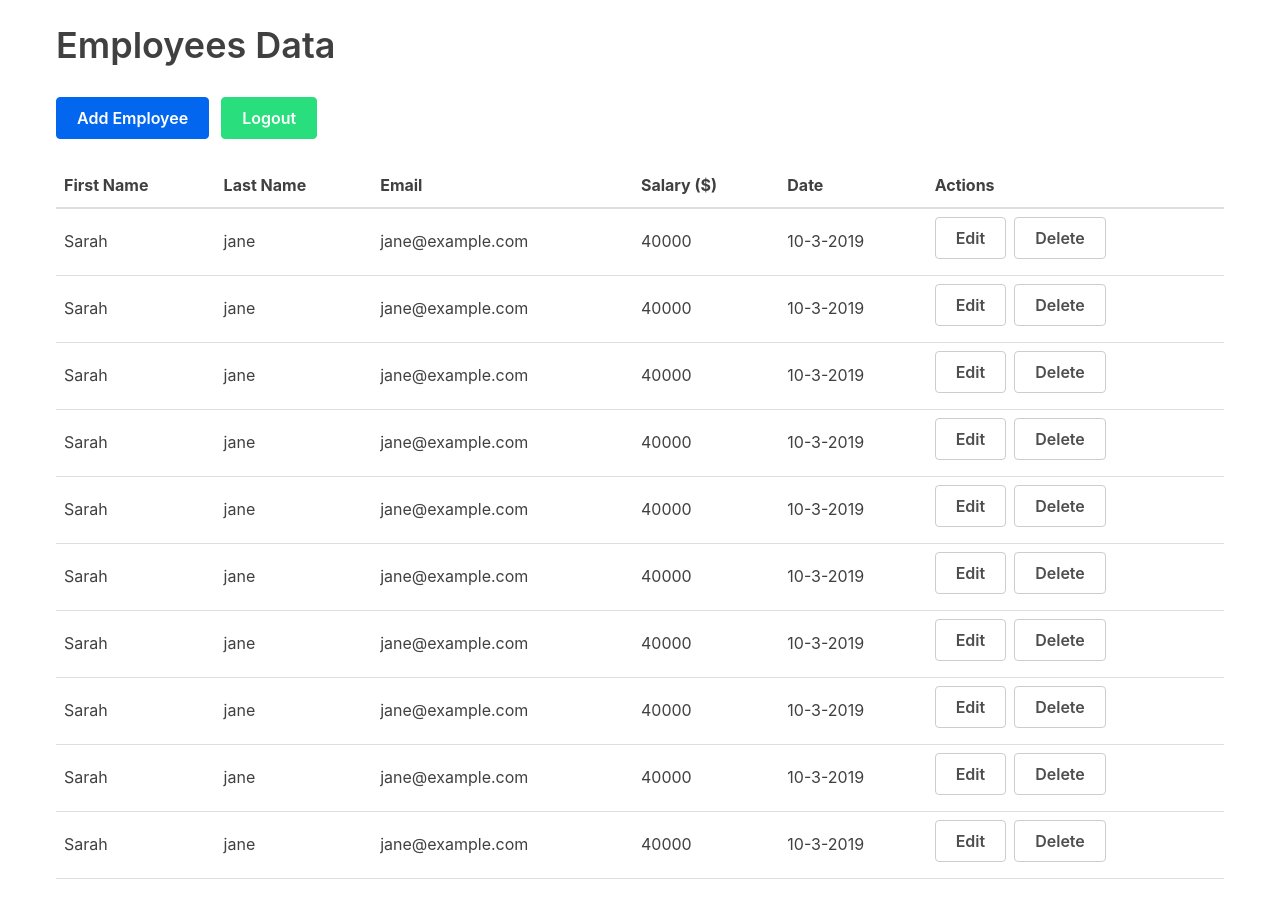
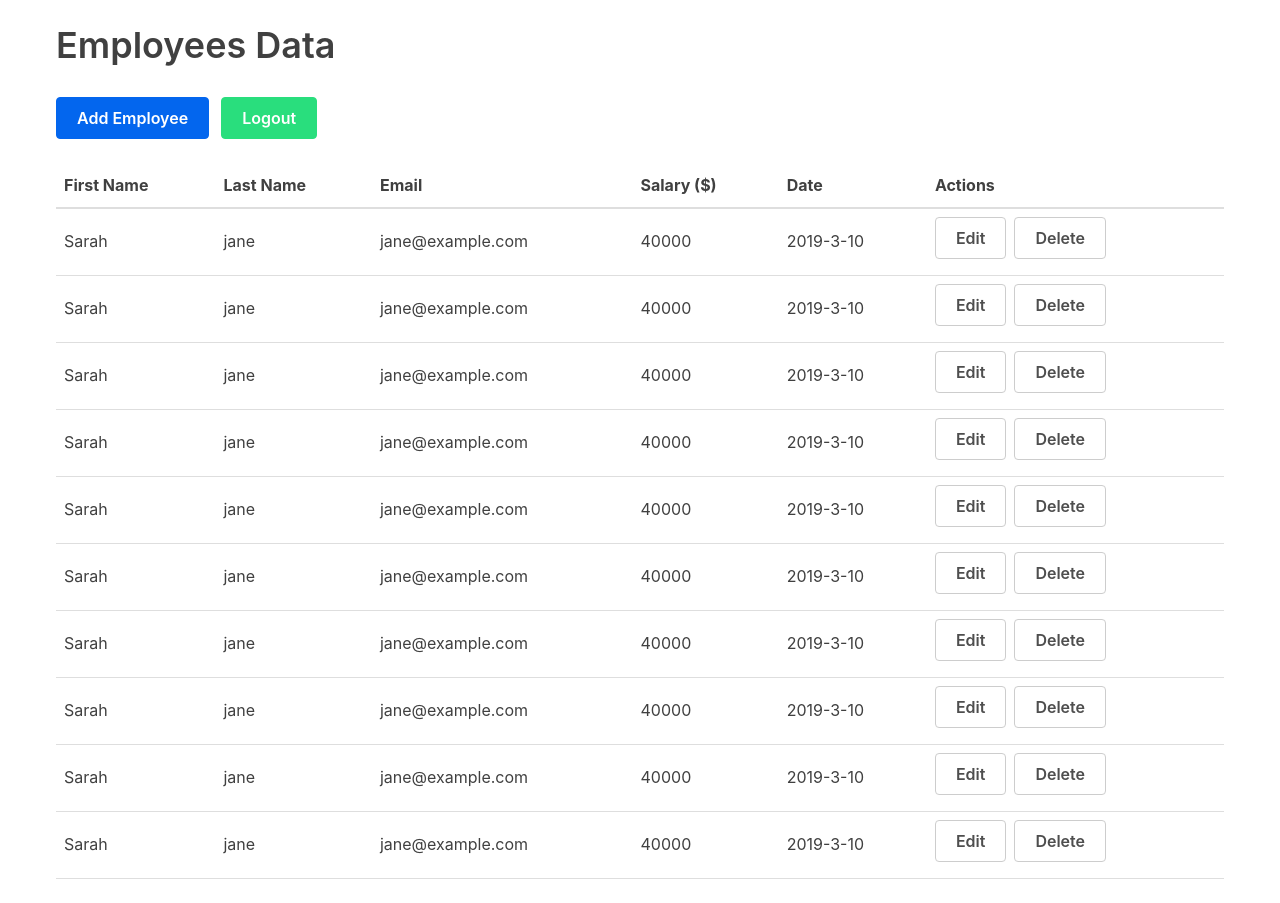
Before and after one commit to golden821man/react-crud-app, a React (Create React App) app: page / in a window 1280 px wide. Built offline with nearby package versions, Linux system fonts and the light colour scheme.

Commit message:
CRUD Complete

```diff
--- a/src/App.js
+++ b/src/App.js
@@ -8,7 +8,7 @@ const employeesData = [
     lastName: 'jane',
     email: 'jane@example.com',
     salary: '40000',
-    date: '10-3-2019'
+    date: '2019-3-10'
   },
   {
     id: 2,
@@ -16,7 +16,7 @@ const employeesData = [
     lastName: 'jane',
     email: 'jane@example.com',
     salary: '40000',
-    date: '10-3-2019'
+    date: '2019-3-10'
   },
   {
     id: 3,
@@ -24,7 +24,7 @@ const employeesData = [
     lastName: 'jane',
     email: 'jane@example.com',
     salary: '40000',
-    date: '10-3-2019'
+    date: '2019-3-10'
   },
   {
     id: 4,
@@ -32,7 +32,7 @@ const employeesData = [
     lastName: 'jane',
     email: 'jane@example.com',
     salary: '40000',
-    date: '10-3-2019'
+    date: '2019-3-10'
   },
   {
     id: 5,
@@ -40,7 +40,7 @@ const employeesData = [
     lastName: 'jane',
     email: 'jane@example.com',
     salary: '40000',
-    date: '10-3-2019'
+    date: '2019-3-10'
   },
   {
     id: 6,
@@ -48,7 +48,7 @@ const employeesData = [
     lastName: 'jane',
     email: 'jane@example.com',
     salary: '40000',
-    date: '10-3-2019'
+    date: '2019-3-10'
   },
   {
     id: 7,
@@ -56,7 +56,7 @@ const employeesData = [
     lastName: 'jane',
     email: 'jane@example.com',
     salary: '40000',
-    date: '10-3-2019'
+    date: '2019-3-10'
   },
   {
     id: 8,
@@ -64,7 +64,7 @@ const employeesData = [
     lastName: 'jane',
     email: 'jane@example.com',
     salary: '40000',
-    date: '10-3-2019'
+    date: '2019-3-10'
   },
   {
     id: 9,
@@ -72,7 +72,7 @@ const employeesData = [
     lastName: 'jane',
     email: 'jane@example.com',
     salary: '40000',
-    date: '10-3-2019'
+    date: '2019-3-10'
   },
   {
     id: 10,
@@ -80,7 +80,7 @@ const employeesData = [
     lastName: 'jane',
     email: 'jane@example.com',
     salary: '40000',
-    date: '10-3-2019'
+    date: '2019-3-10'
   }
 ];
 
@@ -232,7 +232,7 @@ class App extends Component {
     return (
       <div className="container">
         <form>
-          <h1>Add Emplyee</h1>
+          <h1>Add Employee</h1>
           <label htmlFor="fName">First Name</label>
           <input
             type="text"
```
